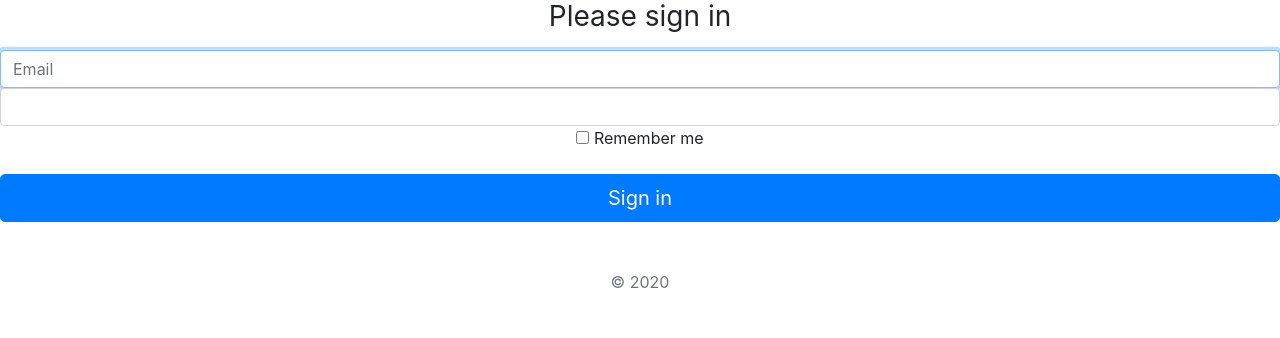
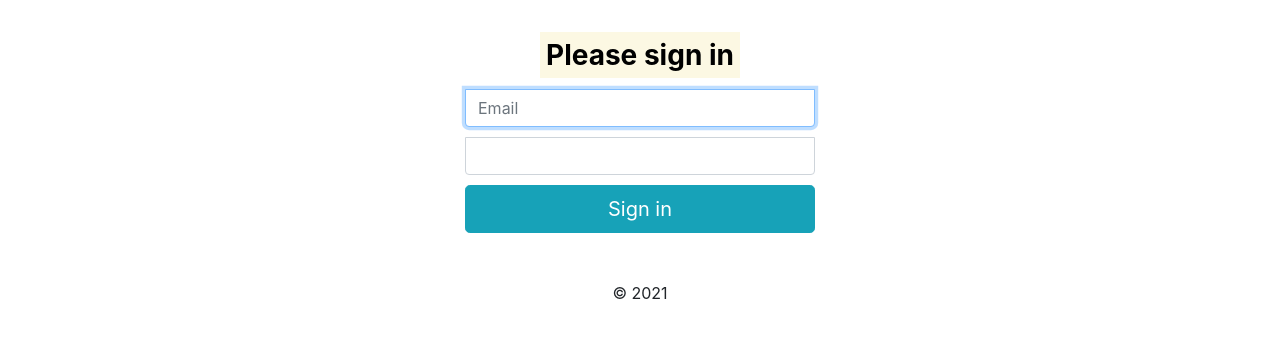
Before and after one commit to BrannB/nix-site, a PHP site: template app/view/pages/templates/signInTpl.php in a window 1280 px wide. Shown: the part 80-418 px from the top of the page. Run offline with PHP 8.4, Linux system fonts and the light colour scheme; the template is opened without the code that fills it, so the values that code supplies are empty; some web fonts are replaced.

Commit message:
Change some design

```diff
--- a/app/view/pages/templates/signInTpl.php
+++ b/app/view/pages/templates/signInTpl.php
@@ -1,17 +1,13 @@
 
-<div class= "register text-center">
-    <form class="form-signin" action="signin/auth" method="post">
-        <h1 class="h3 mb-3 font-weight-normal">Please sign in</h1>
-        <label for="inputEmail" class="sr-only">Email</label>
-        <input type="text" id="inputEogin" name="email" class="form-control" placeholder="Email" required autofocus>
-        <label for="inputPassword" class="sr-only">Password</label>
-        <input type="password" id="inputPassword" name="pass" class="form-control" required>
-        <div class="checkbox mb-3">
-            <label>
-                <input type="checkbox" value="remember-me"> Remember me
-            </label>
-        </div>
-        <button class="btn btn-lg btn-primary btn-block" name="signin-btn" type="submit">Sign in</button>
-        <p class="mt-5 mb-3 text-muted">&copy; 2020 </p>
+<div class = "register text-center">
+    <form class="form-signin" action="signin/auth" method="post" style="width: 100% ; max-width: 380px; padding: 15px; margin: auto;">
+        <br>
+        <h1 class="h3 mb-3 font-weight-normal"><b><mark>Please sign in</mark></b></h1>
+        <label for="inputEmail" class="sr-only bg-dark">Email</label>
+        <input type="text" id="inputEmail" name="email" class="form-control" placeholder="Email" required autofocus style="margin-bottom: 10px; border-top-left-radius: 0; border-top-right-radius: 0;">
+        <label for="inputPassword" class="sr-only bg-dark">Password</label>
+        <input type="password" id="inputPassword" name="pass" class="form-control" required style="margin-bottom: 10px; border-top-left-radius: 0; border-top-right-radius: 0;">
+        <button class="btn btn-lg btn-info btn-block" name="signin-btn" type="submit">Sign in</button>
+        <p class="mt-5 mb-3"> &copy; 2021 </p>
     </form>
 </div>
```
Also changed, not shown: app/view/pages/layout/signIn.php (+7 -1 lines), app/view/pages/templates/memberTpl.php (+14 -2 lines).
